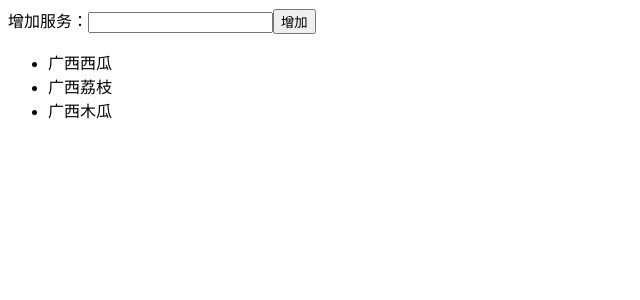
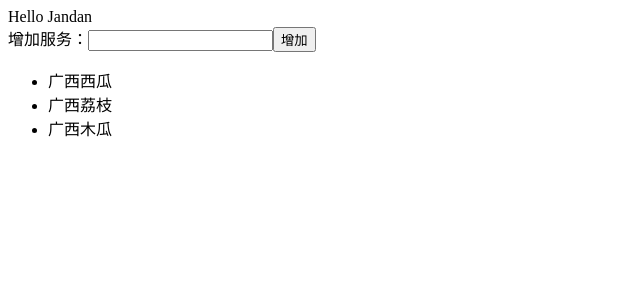
Before and after one commit to welives/ReactLearn, a React (Create React App) app: page / in a window 1280 px wide. Shown: the top 300 px of the page, without its empty margins (0-640 px from the left). Built offline with nearby package versions, Linux system fonts and the light colour scheme.

Commit message:
开始学习Redux

```diff
--- a/src/App.js
+++ b/src/App.js
@@ -1,4 +1,5 @@
 import React, { Component } from 'react'
+import Demo from './pages/Demo'
 
 /**
  * 旧版react的组件写法
@@ -9,7 +10,12 @@ class App extends Component {
    * 简单的概括就是: 遇到<>包裹的代码解析成html代码, 遇到{}包裹的代码解析成js代码
    */
   render() {
-    return <div className="test">Hello {true ? 'Jandan' : 'World'}</div>
+    return (
+      <div className="test">
+        Hello {true ? 'Jandan' : 'World'}
+        <Demo></Demo>
+      </div>
+    )
   }
 }
 
--- a/src/index.js
+++ b/src/index.js
@@ -1,12 +1,12 @@
 import React from 'react'
 import ReactDOM from 'react-dom'
-import Demo from './Demo'
+import App from './App'
 
 // render(要渲染的组件, 组件的挂载点)
 ReactDOM.render(
   // <React.StrictMode>
   //   <Demo />
   // </React.StrictMode>,
-  <Demo />,
+  <App />,
   document.getElementById('root')
 )
--- a/src/Demo.js
+++ b/src/pages/Demo.jsx
@@ -1,5 +1,5 @@
 import React, { Component } from 'react'
-import DemoChild from './components/DemoChild'
+import DemoChild from '../components/DemoChild'
 
 class Demo extends Component {
   /**
```
Also changed, not shown: 2 other files (tests, documents, lock files or other folders).
